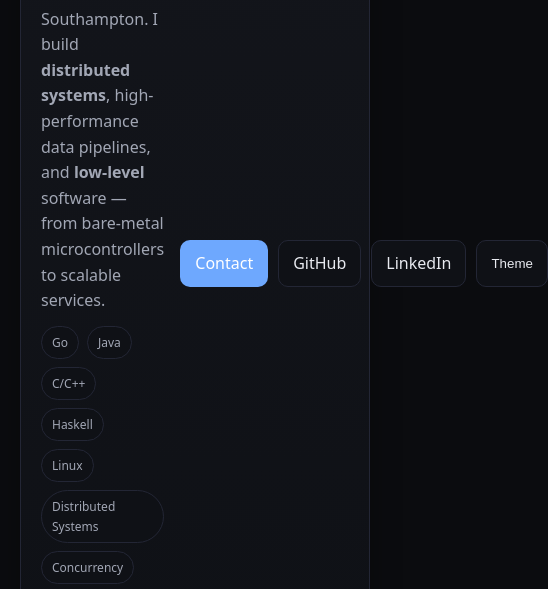
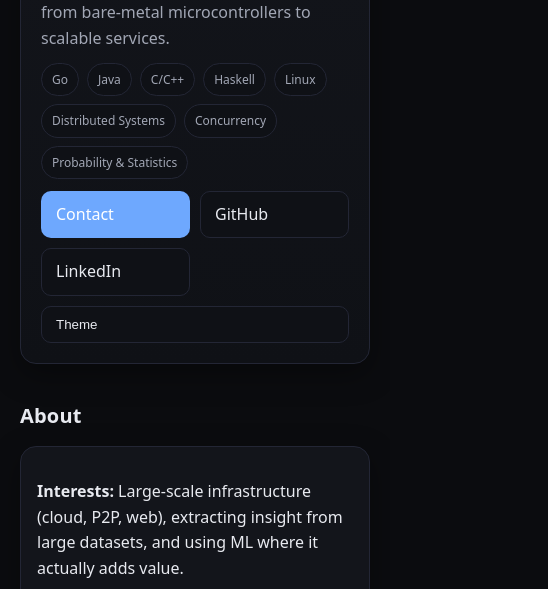
Before and after one commit to EdWrayy/personal-site, a plain HTML site: page index.html in a window 390 px wide. Shown: the part 182-771 px from the top of the page, 548 px wide, since content can reach past the window. Drawn offline with Linux system fonts and the light colour scheme.

Commit message:
Mobile optimisations

```diff
--- a/css/style.css
+++ b/css/style.css
@@ -66,3 +66,46 @@ html.light:root {
 /* Help native controls/icons choose palettes */
 html.dark { color-scheme: dark; }
 html.light { color-scheme: light; }
+
+/* --- Mobile layout fixes (robust) --- */
+@media (max-width: 640px) {
+  /* Stack header content */
+  header {
+    grid-template-columns: 1fr;
+    gap: 12px;
+  }
+
+  /* Actions: 2-column grid, full width */
+  .actions {
+    display: grid;
+    grid-template-columns: repeat(2, minmax(0, 1fr));
+    gap: 10px;
+    width: 100%;
+  }
+  .actions .btn {
+    width: 100%;            /* each button fills its grid cell */
+    max-width: 100%;
+    overflow-wrap: anywhere;
+  }
+  .actions .toggle {
+    grid-column: 1 / -1;    /* Theme on its own row */
+  }
+
+  /* Contact row: same behaviour */
+  #contact .card.row {
+    display: grid;
+    grid-template-columns: repeat(2, minmax(0, 1fr));
+    gap: 12px;
+  }
+  #contact .card.row .btn {
+    width: 100%;
+  }
+  #contact .card.row .muted {
+    grid-column: 1 / -1;
+    margin-top: 2px;
+  }
+}
+
+/* Guard against horizontal overflow */
+header, .actions, .row, .wrap { min-width: 0; }
+.btn { min-width: 0; }
```
